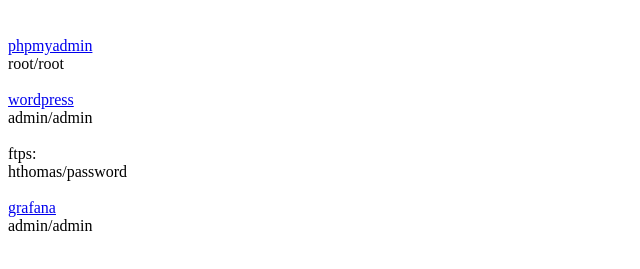
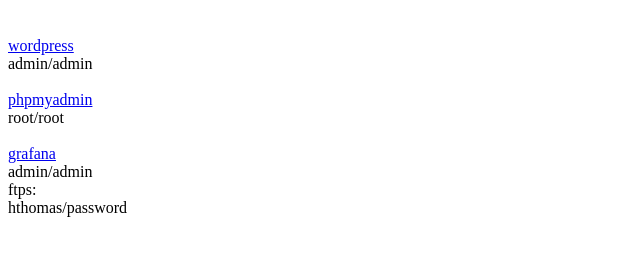
Before and after one commit to Hugothms/ft_services, a plain HTML site: page srcs/nginx/index.html in a window 1280 px wide. Shown: the part 61-330 px from the top of the page, without its empty margins (0-640 px from the left). Drawn offline with Linux system fonts and the light colour scheme.

Commit message:
save ugly index

```diff
--- a/srcs/nginx/index.html
+++ b/srcs/nginx/index.html
@@ -5,27 +5,15 @@
 	</head>
 	<body>
 		<h1>Welcome on hthomas' FT_SERVICES</h1>
-		<p class="b">
-		<br>
-		<a href="../phpmyadmin">phpmyadmin</a>
-		<br>
-		root/root
-		<br>
-		<br>
-		<a href="../wordpress">wordpress</a>
-		<br>
-		admin/admin
-		<br>
-		<br>
-		ftps:
-		<br>
-		hthomas/password
-		<br>
-		<br>
-		<a href="http://192.168.49.2:3000">grafana</a>
-		<br>
-		admin/admin
-		<br>
+		<p class="b"><br>
+		<a href="../wordpress/wp-admin">wordpress</a><br>
+		admin/admin<br><br>
+		<a href="../phpmyadmin">phpmyadmin</a><br>
+		root/root<br><br>
+		<a href="http://192.168.49.2:3000">grafana</a><br>
+		admin/admin<br>
+		ftps:<br>
+		hthomas/password <br><br>
 		</p>
 	</body>
 </html>
```
